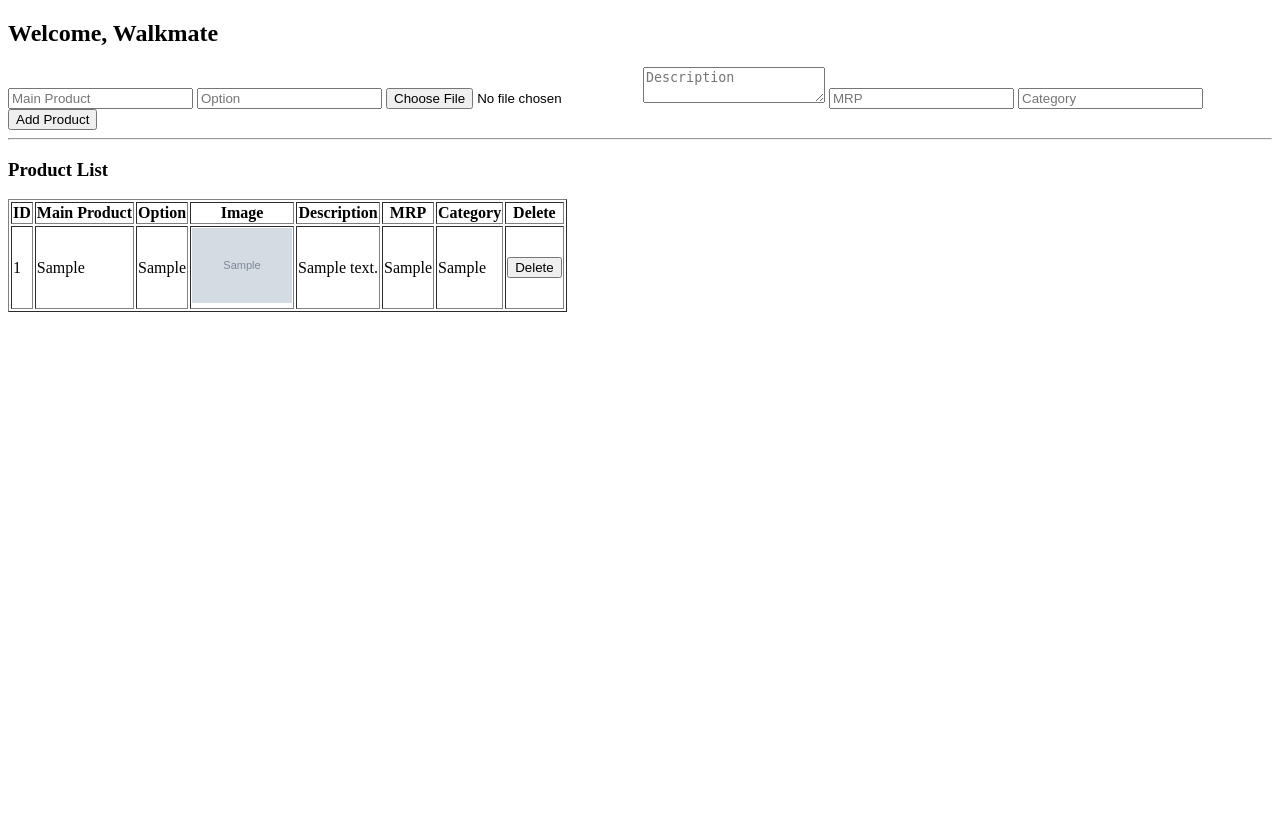
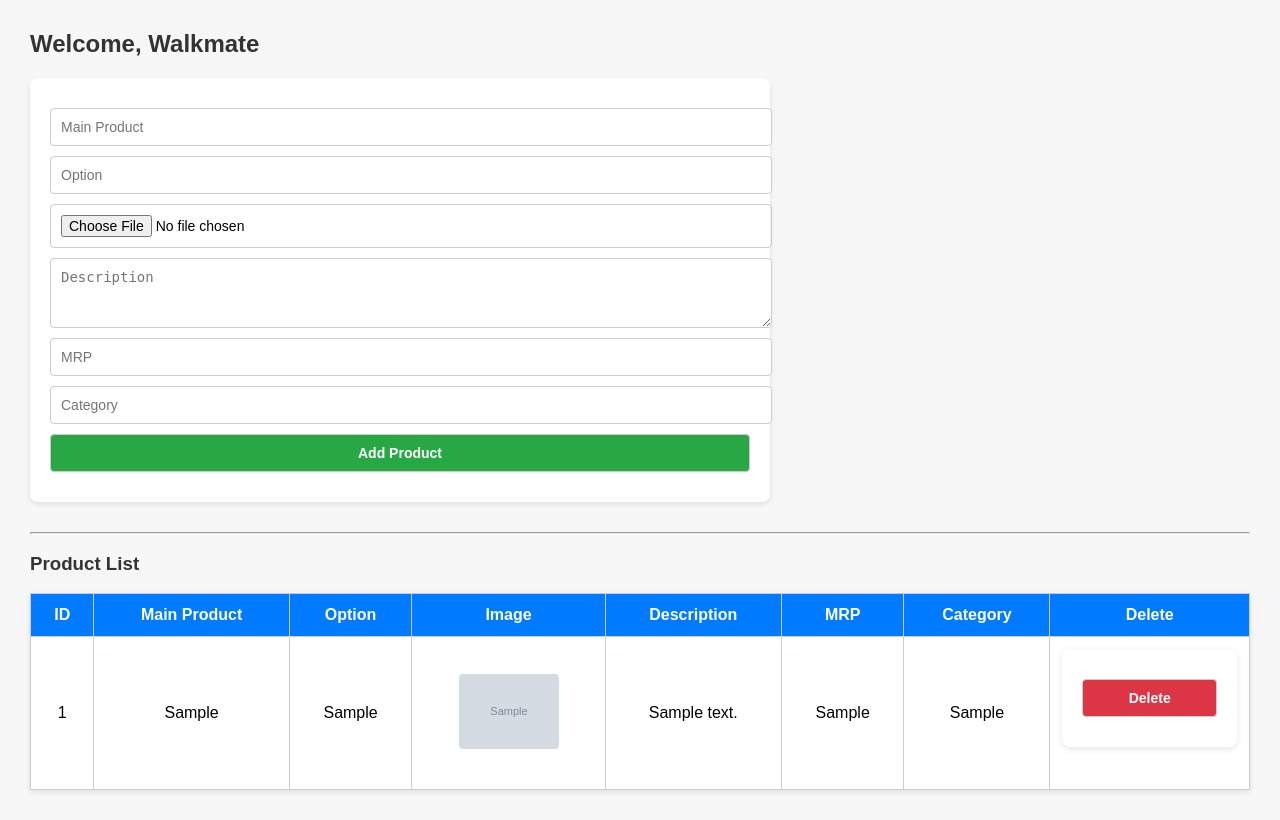
Before and after one commit to Walkmatefootwear/Whatsapp-chatbot, a Flask app: page /admin in a window 1280 px wide. Before the commit the page ends 312 px from the top, so only its background shows below. Run offline with Flask 3, Linux system fonts and the light colour scheme; the visitor is signed in with stand-in values (Sample User, id 1); tables that the repository leaves empty hold one stand-in row (values such as "Sample post"); grey boxes marked "Sample" are stand-in pictures.

Commit message:
Update admin.html

```diff
--- a/templates/admin.html
+++ b/templates/admin.html
@@ -2,14 +2,74 @@
 <html>
 <head>
   <title>Walkmate Admin Panel</title>
+  <style>
+    body {
+      font-family: Arial, sans-serif;
+      margin: 30px;
+      background-color: #f7f7f7;
+    }
+    h2, h3 {
+      color: #333;
+    }
+    form {
+      background: #fff;
+      padding: 20px;
+      border-radius: 8px;
+      box-shadow: 0 2px 6px rgba(0,0,0,0.1);
+      margin-bottom: 30px;
+      max-width: 700px;
+    }
+    input, textarea, button {
+      display: block;
+      margin: 10px 0;
+      padding: 10px;
+      width: 100%;
+      font-size: 14px;
+      border: 1px solid #ccc;
+      border-radius: 4px;
+    }
+    button {
+      background-color: #28a745;
+      color: white;
+      font-weight: bold;
+      cursor: pointer;
+    }
+    button:hover {
+      background-color: #218838;
+    }
+    table {
+      width: 100%;
+      border-collapse: collapse;
+      background: white;
+      box-shadow: 0 2px 6px rgba(0,0,0,0.1);
+    }
+    th, td {
+      border: 1px solid #ccc;
+      padding: 12px;
+      text-align: center;
+    }
+    th {
+      background-color: #007bff;
+      color: white;
+    }
+    tr:nth-child(even) {
+      background-color: #f2f2f2;
+    }
+    img {
+      width: 100px;
+      border-radius: 4px;
+    }
+  </style>
 </head>
 <body>
+
   <h2>Welcome, Walkmate</h2>
+
   <form method="POST" action="{{ url_for('add_product') }}" enctype="multipart/form-data">
     <input type="text" name="main_product" placeholder="Main Product" required>
     <input type="text" name="option" placeholder="Option" required>
     <input type="file" name="image" accept="image/*" required>
-    <textarea name="description" placeholder="Description"></textarea>
+    <textarea name="description" placeholder="Description" rows="3"></textarea>
     <input type="text" name="mrp" placeholder="MRP">
     <input type="text" name="category" placeholder="Category">
     <button type="submit">Add Product</button>
@@ -18,7 +78,7 @@
   <hr>
 
   <h3>Product List</h3>
-  <table border="1">
+  <table>
     <thead>
       <tr>
         <th>ID</th>
@@ -39,7 +99,7 @@
         <td>{{ prod[2] }}</td>
         <td>
           {% if prod[3] %}
-            <img src="{{ prod[3] }}" width="100">
+            <img src="{{ prod[3] }}" alt="Product Image">
           {% else %}
             No image
           {% endif %}
@@ -49,12 +109,13 @@
         <td>{{ prod[6] }}</td>
         <td>
           <form method="POST" action="{{ url_for('delete_product', id=prod[0]) }}">
-            <button type="submit">Delete</button>
+            <button type="submit" style="background-color: #dc3545;">Delete</button>
           </form>
         </td>
       </tr>
       {% endfor %}
     </tbody>
   </table>
+
 </body>
 </html>
```
